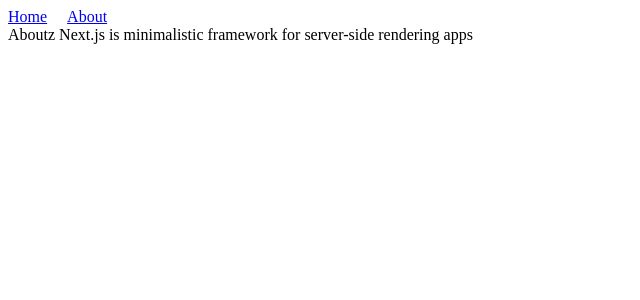
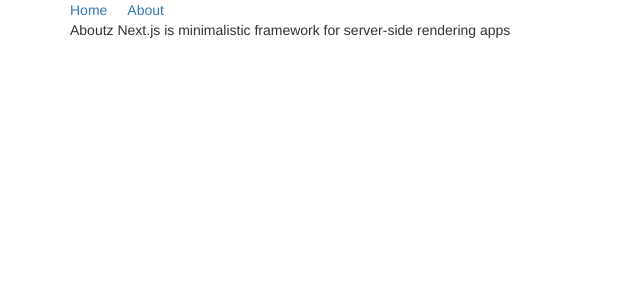
Before and after one commit to akiran/nextjs-demo, a Next.js app: page /about in a window 1280 px wide. Shown: the top 300 px of the page, without its empty margins (0-640 px from the left). Built offline with nearby package versions, Linux system fonts and the light colour scheme.

Commit message:
external css links

```diff
--- a/components/Layout.js
+++ b/components/Layout.js
@@ -1,11 +1,20 @@
 import React from 'react'
 import Header from './Header'
+import Head from 'next/head'
 
 export default function Layout(props) {
   return (
     <div>
-      <Header />
-      {props.children}
+      <Head>
+        <link
+          href="https://maxcdn.bootstrapcdn.com/bootstrap/3.3.7/css/bootstrap.min.css"
+          rel="stylesheet"
+        />
+      </Head>
+      <div className='container'>
+        <Header />
+        {props.children}
+      </div>
     </div>
   )
 }
```
Also changed, not shown: pages/index.js (+4 -3 lines).
